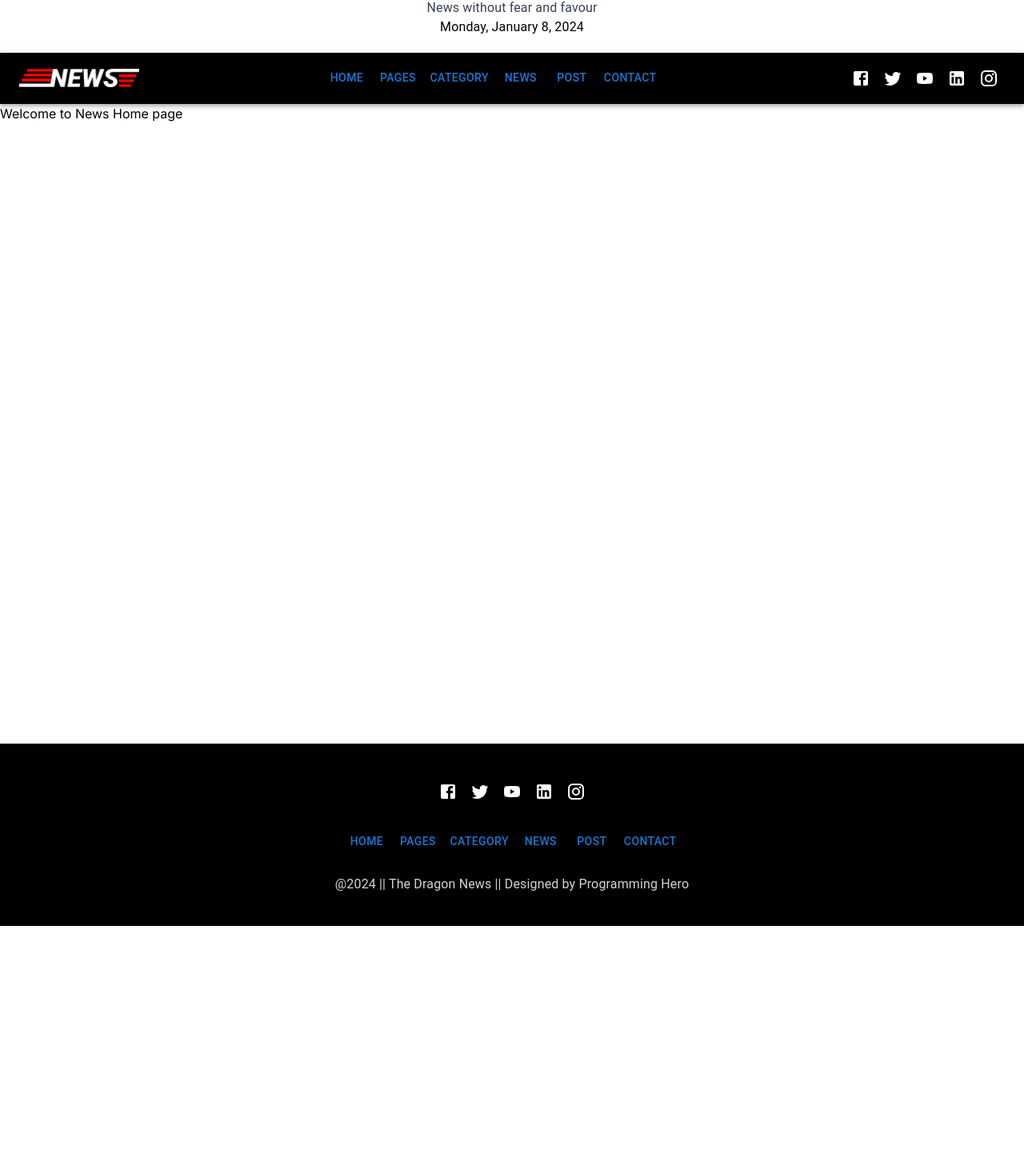
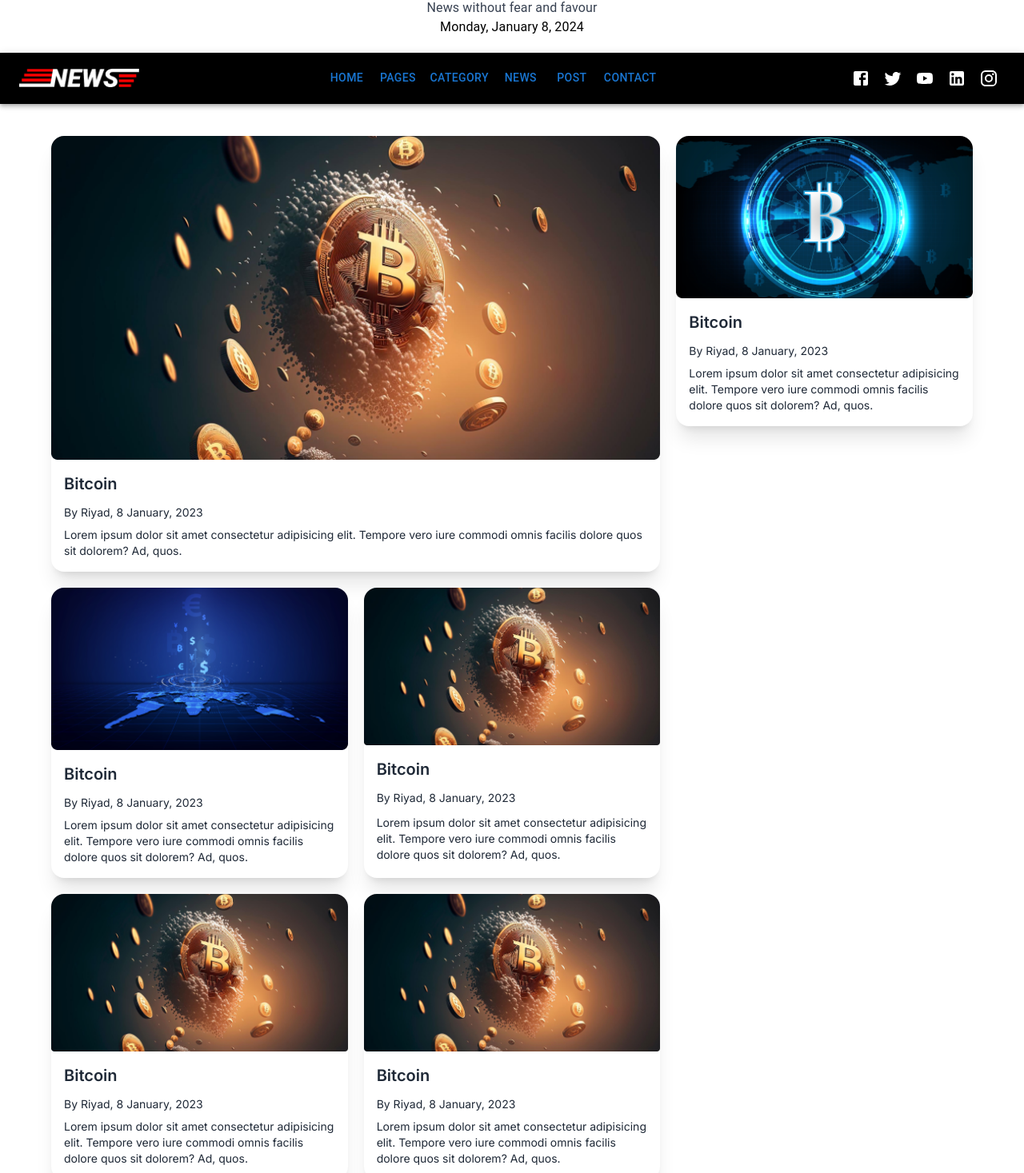
Before and after one commit to AsibHasanRiyad/the-dragon-news-with-nextJs, a Next.js app: page / in a window 1280 px wide. Shown: the part 80-1547 px from the top of the page at 80% size. Before the commit the page ends 1238 px from the top, so only its background shows below. Built offline with nearby package versions, Linux system fonts and the light colour scheme.

Commit message:
latest news and sidebar is added

```diff
--- a/package.json
+++ b/package.json
@@ -19,6 +19,7 @@
   },
   "devDependencies": {
     "autoprefixer": "^10.0.1",
+    "daisyui": "^4.5.0",
     "eslint": "^8",
     "eslint-config-next": "14.0.4",
     "postcss": "^8",
--- a/src/app/page.js
+++ b/src/app/page.js
@@ -1,9 +1,23 @@
-import React from "react";
+import LatestNews from "@/components/ui/LatestNews";
+import Sidebar from "@/components/ui/Sidebar";
+import { Container } from "@mui/material";
 
 const HomePage = () => {
   return (
     <div>
-      <h1>Welcome to News Home page</h1>
+      <Container>
+        <div className=" grid grid-cols-12 my-10 gap-5">
+          <div className=" col-span-8">
+            <LatestNews />
+          </div>
+          <div className=" col-span-4">
+            <h1>
+              {" "}
+              <Sidebar />{" "}
+            </h1>
+          </div>
+        </div>
+      </Container>
     </div>
   );
 };
--- /dev/null
+++ b/src/components/ui/LatestNews.js
@@ -0,0 +1,80 @@
+import Image from "next/image";
+import topNews from "@/assets/top-news.png";
+import topNews2 from "@/assets/top-news2.png";
+
+const LatestNews = () => {
+  return (
+    <div>
+      <div className="card card-compact bg-base-100 shadow-xl">
+        <figure>
+          <Image height={1000} width={1000} src={topNews} alt="Shoes" />
+        </figure>
+        <div className="card-body">
+          <h2 className="card-title">Bitcoin</h2>
+          <p>By Riyad, 8 January, 2023</p>
+          <p>
+            Lorem ipsum dolor sit amet consectetur adipisicing elit. Tempore
+            vero iure commodi omnis facilis dolore quos sit dolorem? Ad, quos.
+          </p>
+        </div>
+      </div>
+      {/*  */}
+      <div className=" grid grid-cols-2 my-5 gap-5">
+        <div className="card card-compact bg-base-100 shadow-xl">
+          <figure>
+            <Image height={1000} width={1000} src={topNews2} alt="Shoes" />
+          </figure>
+          <div className="card-body">
+            <h2 className="card-title">Bitcoin</h2>
+            <p>By Riyad, 8 January, 2023</p>
+            <p>
+              Lorem ipsum dolor sit amet consectetur adipisicing elit. Tempore
+              vero iure commodi omnis facilis dolore quos sit dolorem? Ad, quos.
+            </p>
+          </div>
+        </div>
+        <div className="card card-compact bg-base-100 shadow-xl">
+          <figure>
+            <Image height={1000} width={1000} src={topNews} alt="Shoes" />
+          </figure>
+          <div className="card-body">
+            <h2 className="card-title">Bitcoin</h2>
+            <p>By Riyad, 8 January, 2023</p>
+            <p>
+              Lorem ipsum dolor sit amet consectetur adipisicing elit. Tempore
+              vero iure commodi omnis facilis dolore quos sit dolorem? Ad, quos.
+            </p>
+          </div>
+        </div>
+        <div className="card card-compact bg-base-100 shadow-xl">
+          <figure>
+            <Image height={1000} width={1000} src={topNews} alt="Shoes" />
+          </figure>
+          <div className="card-body">
+            <h2 className="card-title">Bitcoin</h2>
+            <p>By Riyad, 8 January, 2023</p>
+            <p>
+              Lorem ipsum dolor sit amet consectetur adipisicing elit. Tempore
+              vero iure commodi omnis facilis dolore quos sit dolorem? Ad, quos.
+            </p>
+          </div>
+        </div>
+        <div className="card card-compact bg-base-100 shadow-xl">
+          <figure>
+            <Image height={1000} width={1000} src={topNews} alt="Shoes" />
+          </figure>
+          <div className="card-body">
+            <h2 className="card-title">Bitcoin</h2>
+            <p>By Riyad, 8 January, 2023</p>
+            <p>
+              Lorem ipsum dolor sit amet consectetur adipisicing elit. Tempore
+              vero iure commodi omnis facilis dolore quos sit dolorem? Ad, quos.
+            </p>
+          </div>
+        </div>
+      </div>
+    </div>
+  );
+};
+
+export default LatestNews;
--- /dev/null
+++ b/src/components/ui/Sidebar.js
@@ -0,0 +1,21 @@
+import sideImage from "@/assets/side-top-news.png";
+import Image from "next/image";
+const Sidebar = () => {
+  return (
+    <div className="card card-compact bg-base-100 shadow-xl">
+      <figure>
+        <Image height={1000} width={1000} src={sideImage} alt="Shoes" />
+      </figure>
+      <div className="card-body">
+        <h2 className="card-title">Bitcoin</h2>
+        <p>By Riyad, 8 January, 2023</p>
+        <p>
+          Lorem ipsum dolor sit amet consectetur adipisicing elit. Tempore vero
+          iure commodi omnis facilis dolore quos sit dolorem? Ad, quos.
+        </p>
+      </div>
+    </div>
+  );
+};
+
+export default Sidebar;
--- a/tailwind.config.js
+++ b/tailwind.config.js
@@ -1,18 +1,18 @@
 /** @type {import('tailwindcss').Config} */
 module.exports = {
   content: [
-    './src/pages/**/*.{js,ts,jsx,tsx,mdx}',
-    './src/components/**/*.{js,ts,jsx,tsx,mdx}',
-    './src/app/**/*.{js,ts,jsx,tsx,mdx}',
+    "./src/pages/**/*.{js,ts,jsx,tsx,mdx}",
+    "./src/components/**/*.{js,ts,jsx,tsx,mdx}",
+    "./src/app/**/*.{js,ts,jsx,tsx,mdx}",
   ],
   theme: {
     extend: {
       backgroundImage: {
-        'gradient-radial': 'radial-gradient(var(--tw-gradient-stops))',
-        'gradient-conic':
-          'conic-gradient(from 180deg at 50% 50%, var(--tw-gradient-stops))',
+        "gradient-radial": "radial-gradient(var(--tw-gradient-stops))",
+        "gradient-conic":
+          "conic-gradient(from 180deg at 50% 50%, var(--tw-gradient-stops))",
       },
     },
   },
-  plugins: [],
-}
+  plugins: [require("daisyui")],
+};
```
Also changed, not shown: 1 other file (tests, documents, lock files or other folders).
